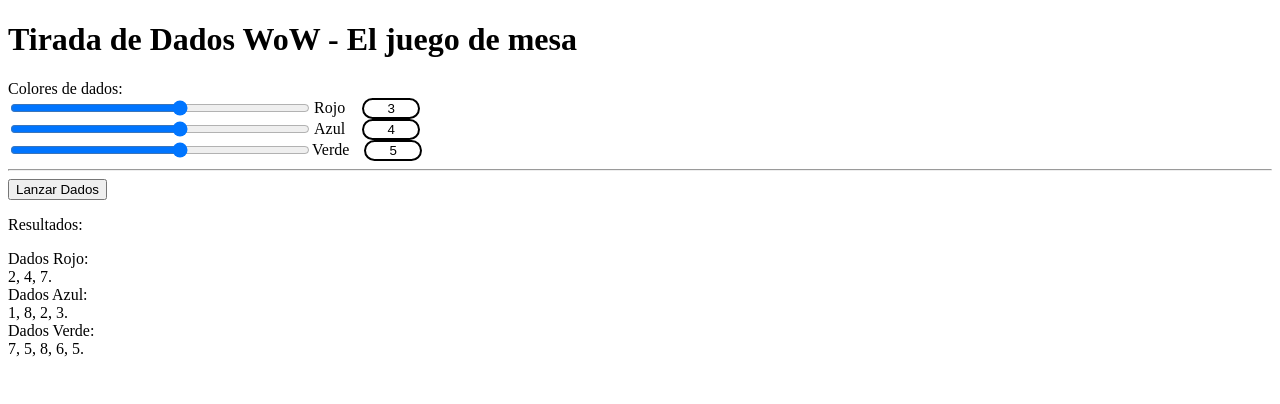
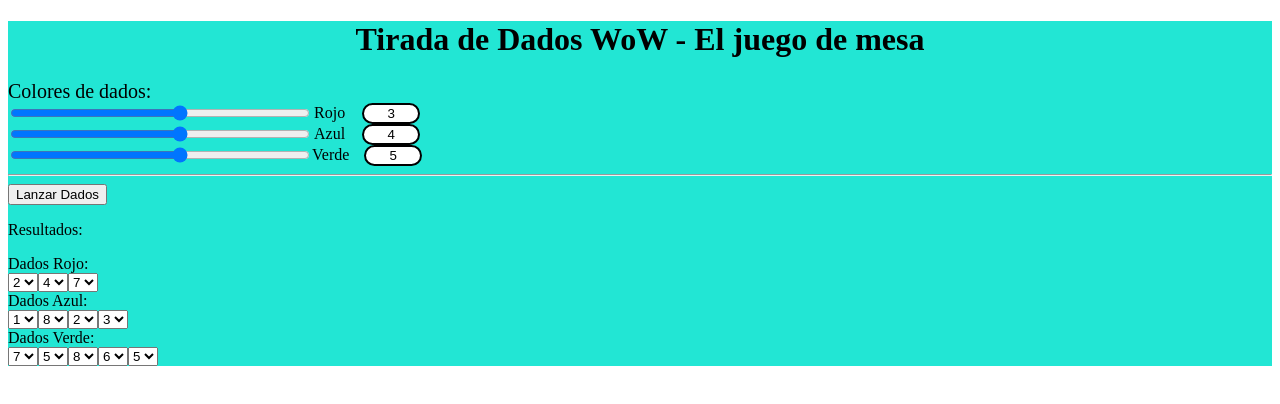
Before and after one commit to cavalierimartin/rollDicesIo, an Angular app: page / in a window 1280 px wide. Both pictures are taken after a click on the button "Lanzar Dados". Shown: the top 404 px of the page. Built offline with nearby package versions, Linux system fonts and the light colour scheme.

Commit message:
Modificacion de valores de dados de manera individual

```diff
--- a/src/app/components/board/board.component.html
+++ b/src/app/components/board/board.component.html
@@ -17,7 +17,8 @@
         </div>
     </div>
     <hr>
-    <button class="btn btn-primary" (click)="rollDices()">Lanzar Dados</button>
+    <button class="d-inline-flex focus-ring py-1 px-2 text-decoration-none border rounded-2"
+        style="--bs-focus-ring-color: rgba(var(--bs-success-rgb), .25)" (click)="rollDices()">Lanzar Dados</button>
     <div class="results">
         <div class="dice-results-container" *ngIf="showResults">
             <p class="result-text">Resultados:</p>
--- a/src/app/components/board/board.component.scss
+++ b/src/app/components/board/board.component.scss
@@ -1,3 +1,15 @@
+.container{
+    background-color: #22E6D4 ;
+}
+
+.tituloPrincipal {
+    text-align: center;
+}
+
+label {
+font-size: 20px;
+}
+
 .contenedorNumeroDados {
     display: flex;
     flex-direction: row;
--- a/src/app/components/dice/dice.component.html
+++ b/src/app/components/dice/dice.component.html
@@ -1,2 +1,26 @@
-<span>{{ dices.dicesValues.length > 1 ? 'Dados '+dices.colorName : 'Dado '+dices.colorName}}:</span><br>
-<span *ngFor="let diceValue of dices.dicesValues; last as isLast">{{diceValue}}{{isLast ? '.' : ', ' }}</span><br>
+<div class="contenedor">
+
+    <div class="span">
+
+        <span>{{ dices.dicesValues.length > 1 ? 'Dados '+dices.colorName : 'Dado
+            '+dices.colorName}}:</span><br>
+
+    </div>
+
+    <div class="dados">
+
+        <div class="form-group" *ngFor="let diceValue of dices.dicesValues">
+
+            <select class="form-control">
+
+                <option>{{diceValue}}</option>
+
+                <option *ngFor="let opciones of arrayOpciones(1,8)">{{opciones}}</option>,
+
+            </select>
+
+        </div>
+
+    </div>
+
+</div>
--- a/src/app/components/dice/dice.component.scss
+++ b/src/app/components/dice/dice.component.scss
@@ -0,0 +1,11 @@
+.contenedor {
+    color: black;
+    }
+
+    .span {
+    color: black;
+    }
+
+    .dados {
+        display: flex;
+    }
--- a/src/app/components/dice/dice.component.ts
+++ b/src/app/components/dice/dice.component.ts
@@ -1,6 +1,7 @@
 import { Component, Input } from '@angular/core';
 import { ColorsIdsEnum } from 'src/app/models/colors-ids.enum';
 import { ColorsNameEnum } from 'src/app/models/colors-names.enum';
+import { Dice } from 'src/app/models/dice.interface';
 
 @Component({
   selector: 'app-dice',
@@ -12,4 +13,13 @@
     colorName: ColorsNameEnum;
     dicesValues: number[];
   };
+
+
+  arrayOpciones(min: number, max: number) {
+    let numeros = [];
+    for (let i = min; i <= max; i++) {
+      numeros.push(i);
+    }
+    return numeros;
+  }
 }
```
